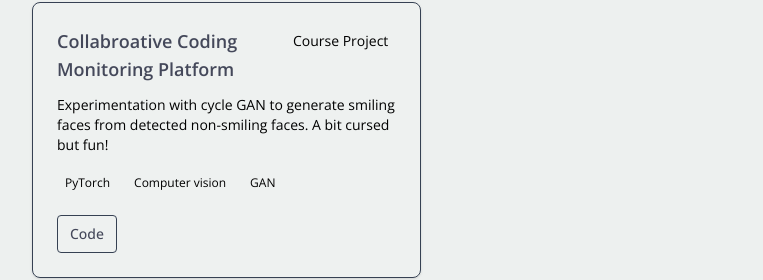
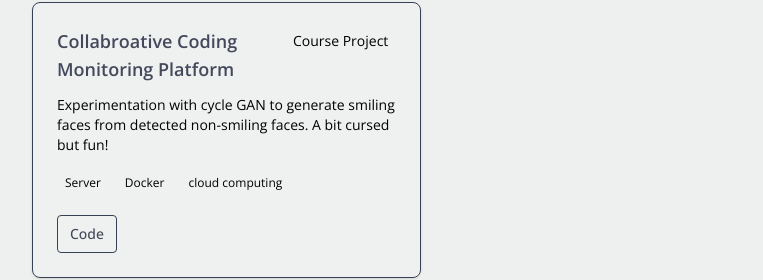
Before and after one commit to nychopkie/nychopkie.github.io, a Vue app: page / in a window 1280 px wide. Shown: the part 2018-2298 px from the top of the page, without its empty margins (0-763 px from the left). Built offline with nearby package versions, Linux system fonts and the light colour scheme.

Commit message:
changed content

```diff
--- a/src/components/ProjectSection.vue
+++ b/src/components/ProjectSection.vue
@@ -133,7 +133,7 @@ const projects = [
     title: 'Collabroative Coding Monitoring Platform',
     type: 'Course Project',
     description: 'Experimentation with cycle GAN to generate smiling faces from detected non-smiling faces. A bit cursed but fun!',
-    tags: ['PyTorch', 'Computer vision', 'GAN'],
+    tags: ['Server', 'Docker', 'cloud computing'],
     links: {
       repo: 'https://github.com/pseusys/dspdavscp'
     }
```
